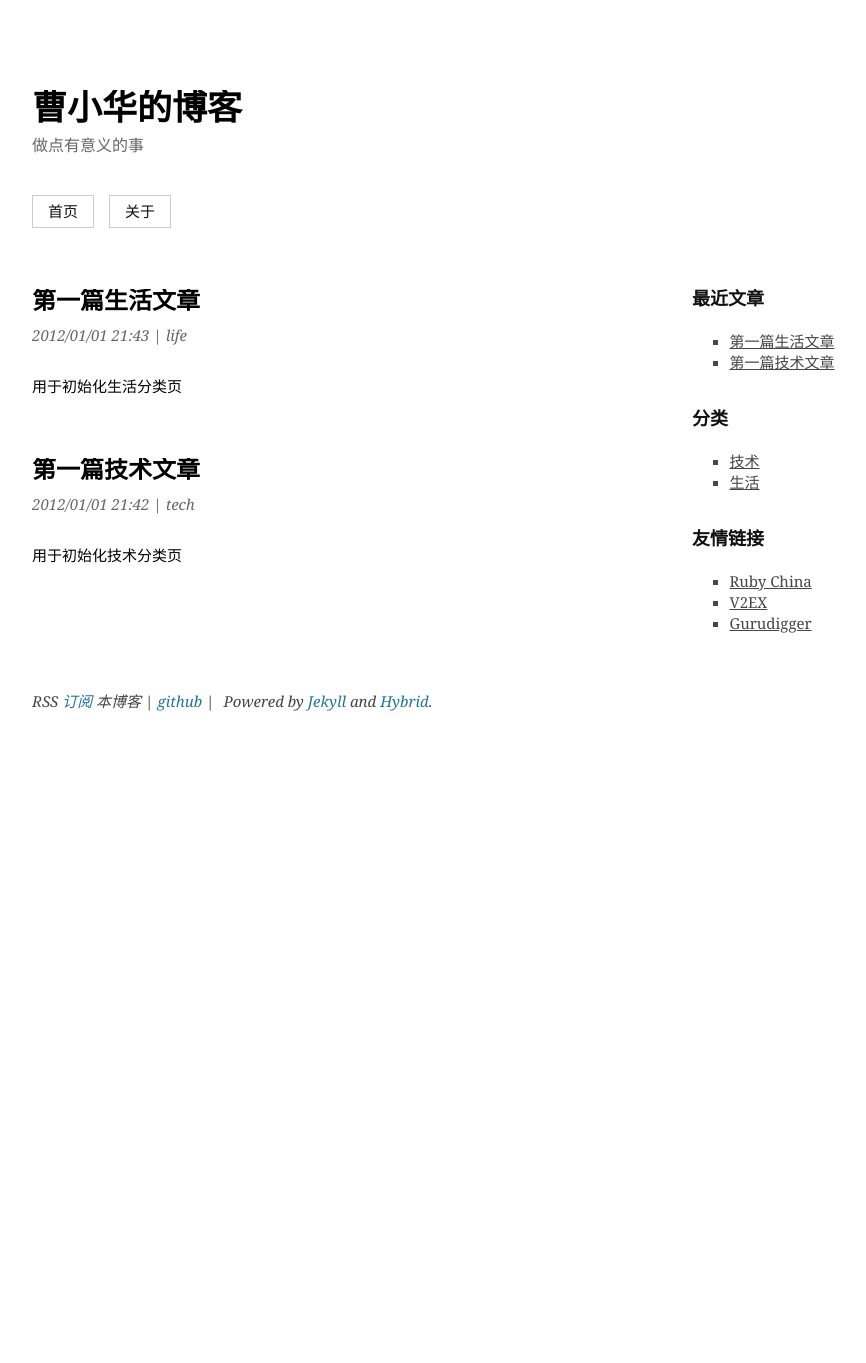
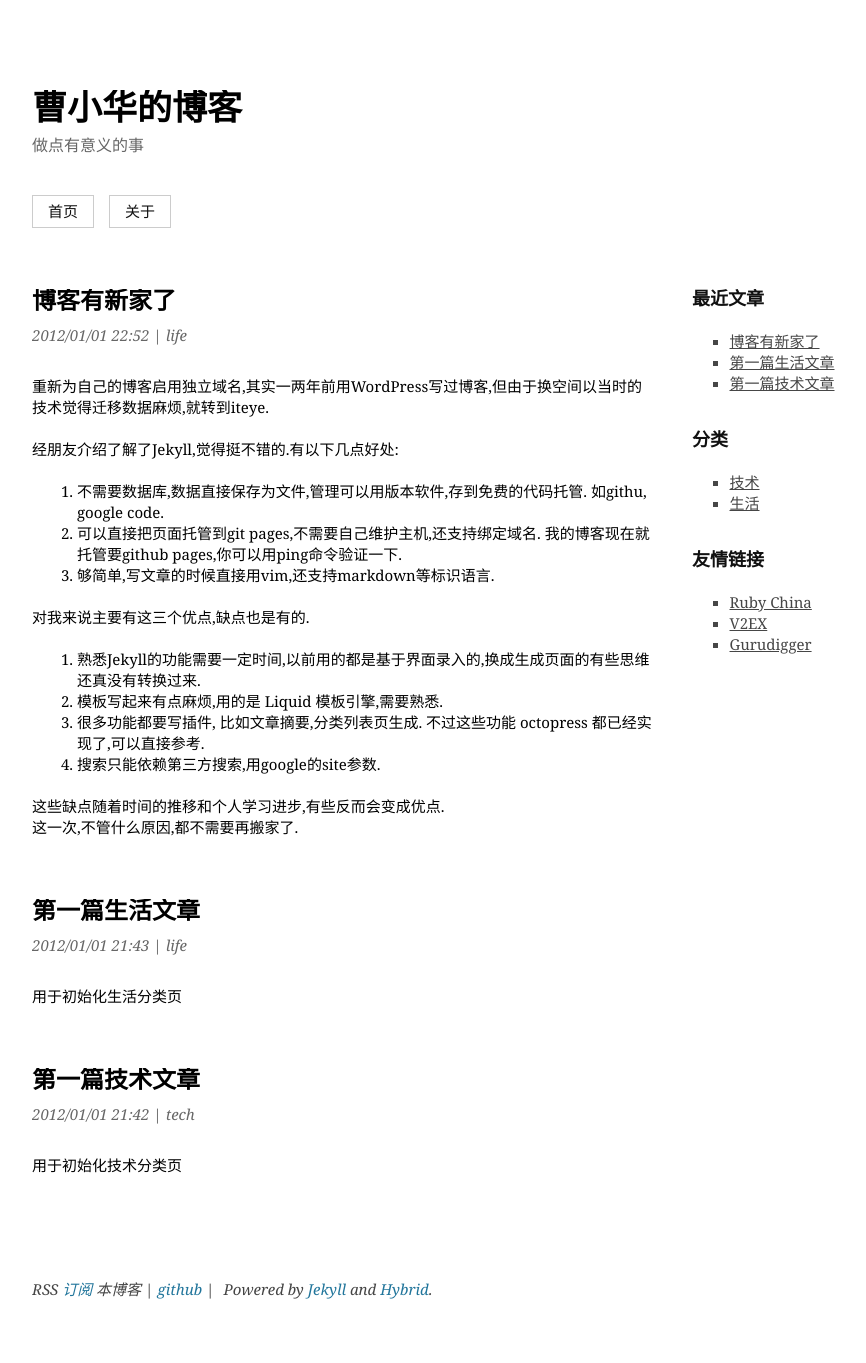
Before and after one commit to mangege/mangege.github.io, a Jekyll site: the page built from _source/index.html, in a window 1280 px wide. Shown: the whole page, without its empty margins (128-994 px from the left). Built offline with Jekyll 4.4.1, drawn with Linux system fonts in a browser that asks for light colours; Markdown is read by kramdown in place of the engine named in the settings; the list of posts is cut into pages by our own code; before the commit the page ends 900 px from its top, so only the background shows below that.

Commit message:
我的第一篇博客文章

```diff
--- a/_source/_layouts/post.html
+++ b/_source/_layouts/post.html
@@ -8,7 +8,7 @@ layout: default
   {% unless page.categories == empty %}| <span class="category">{{ page.categories | category_links }}</span>{% endunless %}
   </p>
   <div class="entry-content">
-    {{page.content}}
+    {{content}}
   </div><!-- .entry-content -->
 </div>
 
--- /dev/null
+++ b/_source/_posts/2012-01-01-bo-ke-you-xin-jia-liao.md
@@ -0,0 +1,24 @@
+---
+layout: post
+title: "博客有新家了"
+date: 2012-01-01 22:52
+categories: life
+---
+
+重新为自己的博客启用独立域名,其实一两年前用WordPress写过博客,但由于换空间以当时的技术觉得迁移数据麻烦,就转到iteye.
+
+经朋友介绍了解了Jekyll,觉得挺不错的.有以下几点好处:
+
+1. 不需要数据库,数据直接保存为文件,管理可以用版本软件,存到免费的代码托管. 如githu, google code.
+2. 可以直接把页面托管到git pages,不需要自己维护主机,还支持绑定域名. 我的博客现在就托管要github pages,你可以用ping命令验证一下.
+3. 够简单,写文章的时候直接用vim,还支持markdown等标识语言.
+
+对我来说主要有这三个优点,缺点也是有的.
+
+1. 熟悉Jekyll的功能需要一定时间,以前用的都是基于界面录入的,换成生成页面的有些思维还真没有转换过来.
+2. 模板写起来有点麻烦,用的是 Liquid 模板引擎,需要熟悉.
+3. 很多功能都要写插件, 比如文章摘要,分类列表页生成. 不过这些功能 octopress 都已经实现了,可以直接参考.
+4. 搜索只能依赖第三方搜索,用google的site参数.
+
+这些缺点随着时间的推移和个人学习进步,有些反而会变成优点.
+这一次,不管什么原因,都不需要再搬家了.
```
